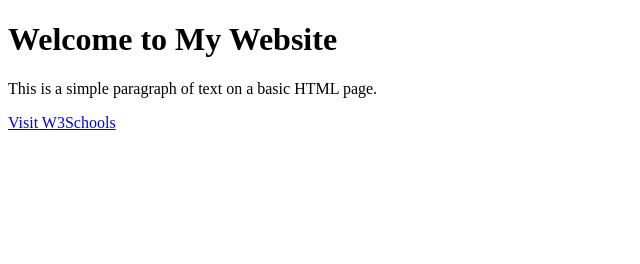
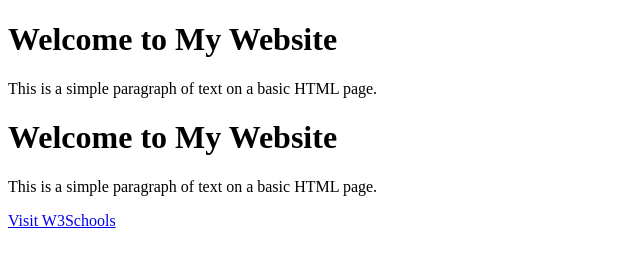
Before and after one commit to smzaid0062/Github-Action-Class, a plain HTML site: page index.html in a window 1280 px wide. Shown: the whole page, without its empty margins (0-640 px from the left). Drawn offline with Linux system fonts and the light colour scheme.

```diff
--- a/index.html
+++ b/index.html
@@ -10,6 +10,10 @@
     <h1>Welcome to My Website</h1>
     <p>This is a simple paragraph of text on a basic HTML page.</p>
 
+
+    <h1>Welcome to My Website</h1>
+    <p>This is a simple paragraph of text on a basic HTML page.</p>
+
     <!-- This is a link -->
     <a href="https://www.w3schools.com" target="_blank">Visit W3Schools</a>
 
```
